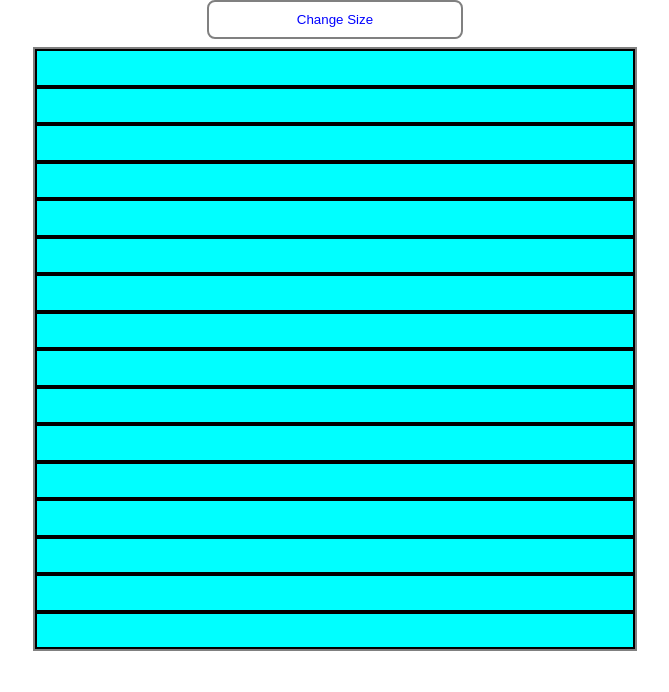
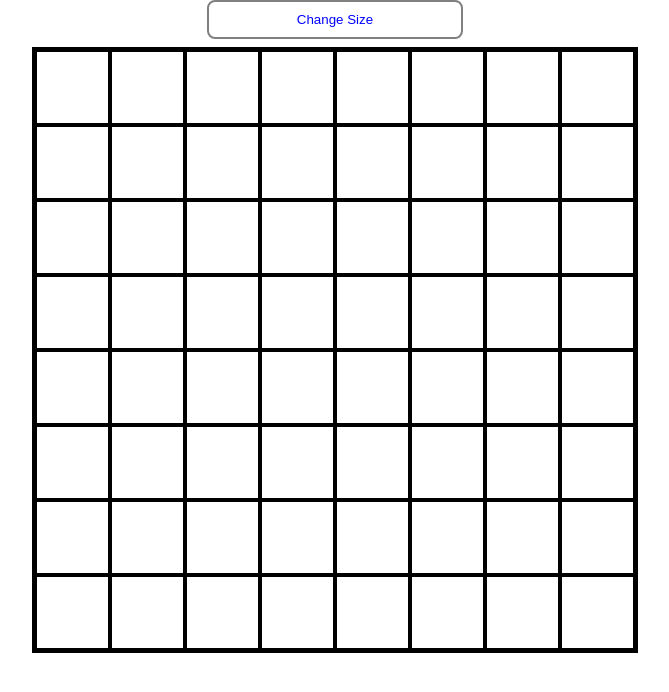
Before and after one commit to wambambizzle/odin-etch-a-sketch, a plain HTML site: page index.html in a window 1280 px wide. Shown: the whole page, without its empty margins (305-974 px from the left). Drawn offline with Linux system fonts and the light colour scheme.

Commit message:
Fix calculating the size of the grid items - allows the grid to fill the size proportionally

```diff
--- a/javascript.js
+++ b/javascript.js
@@ -1,25 +1,32 @@
 const container = document.querySelector("#container");
 const gridContainer = document.querySelector(".grid-container");
 const gridSizeButton = document.querySelector("#grid-size-button");
+const gridWidth = 600;
+const gridHeight = 600;
 
 gridSizeButton.addEventListener("click", () => {
   let result = prompt("What size grid would you like? (From 2-100)");
+  // TODO: add the limits greater than or equal to 2 - less than or equal to 100
   setGrid(Number(result));
 });
 
-function setGrid(itemsPerRow = 4) {
-  // Reset the grid when settings custom size
-  while (gridContainer.firstChild) {
-    gridContainer.removeChild(gridContainer.firstChild);
-  }
+setGrid();
 
-  // Square the number
+function setGrid(itemsPerRow = 8) {
+  gridContainer.innerHTML = "";
+
+  // Total number of items
   const numberOfItems = itemsPerRow * itemsPerRow;
+  const widthAndHeight = gridWidth / itemsPerRow + "px";
 
-  // Set the grid
+  // Fill the grid
   for (let i = 0; i < numberOfItems; i++) {
     const grid = document.createElement("div");
-    grid.classList.add("grid");
+
+    grid.style.width = widthAndHeight;
+    grid.style.height = widthAndHeight;
+    grid.style.border = "2px solid black";
+    grid.style.boxSizing = "border-box";
 
     grid.addEventListener("mouseenter", () => {
       grid.classList.add("hover-effect");
@@ -32,5 +39,3 @@ function setGrid(itemsPerRow = 4) {
     gridContainer.appendChild(grid);
   }
 }
-
-setGrid();
--- a/style.css
+++ b/style.css
@@ -12,24 +12,10 @@
 
 .grid-container {
   display: flex;
-  flex-direction: column;
-  overflow: auto;
-  /* align-items: stretch;
-  align-content: stretch; */
+  flex-wrap: wrap;
   width: 600px;
   height: 600px;
-  background-color: aqua;
-  border: 2px solid grey;
-}
-
-.grid {
-  display: flex;
-  align-items: stretch;
-  align-content: stretch;
-  overflow: auto;
-  flex-wrap: wrap;
-  flex: 1 1 0px;
-  border: 2px solid black;
+  border: 3px solid black;
 }
 
 #grid-size-button {
```
